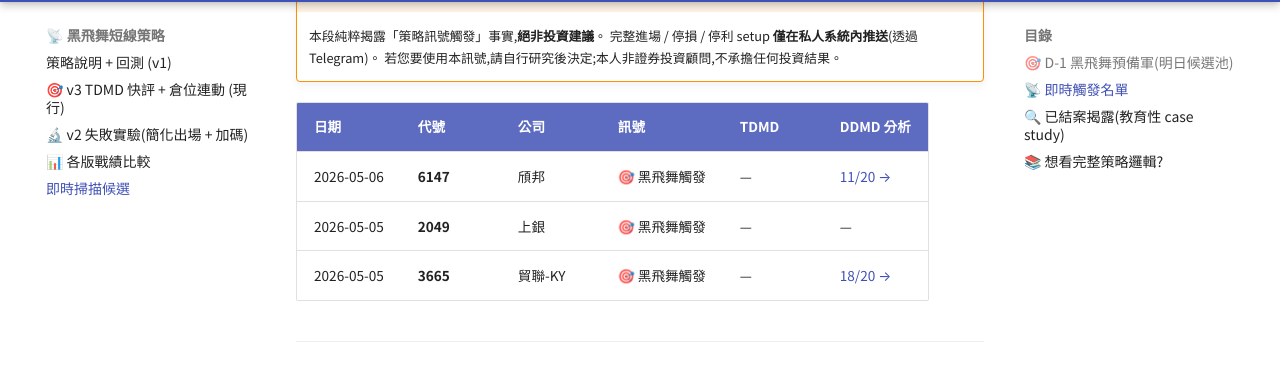
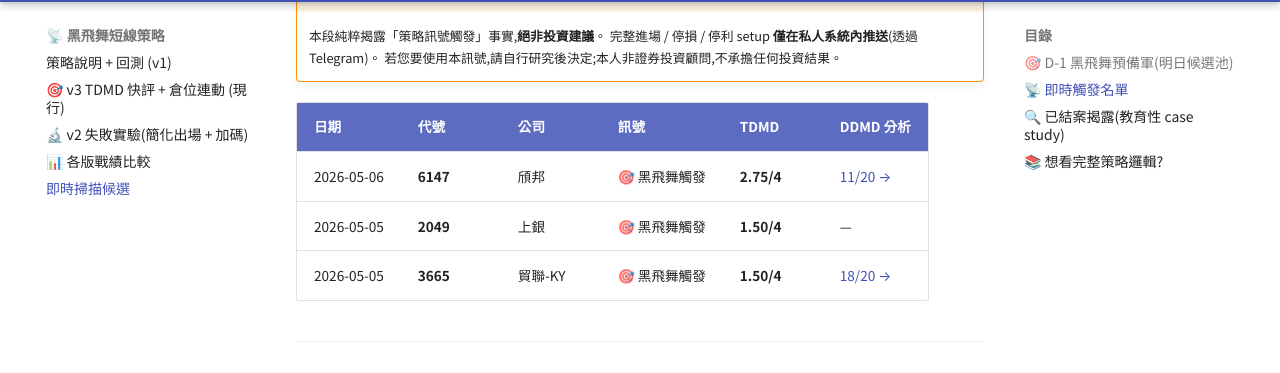
Before and after one commit to ShoppingLiao/stock-analysis-public, an MkDocs documentation site: the page built from docs/signals.md, in a window 1280 px wide and 900 px high, scrolled down 1874 px. Shown: the part 94-467 px from the top of the window. Built offline with MkDocs 1.6.1 and Material for MkDocs 9.7.7, drawn with Linux system fonts in a browser that asks for light colours; comment, search, counter and statistics services are not loaded.

Commit message:
docs(signals): update L2/L3 (2026-05-06)

```diff
--- a/docs/signals.md
+++ b/docs/signals.md
@@ -56,9 +56,9 @@
 
 | 日期 | 代號 | 公司 | 訊號 | TDMD | DDMD 分析 |
 |------|------|------|------|------|----------|
-| 2026-05-06 | **6147** | 頎邦 | 🎯 黑飛舞觸發 | — | [11/20 →](https://shoppingliao.github.io/stock-analysis-public/reports/6147_%E9%A0%8E%E9%82%A6_DDMD_2026-05-06/) |
-| 2026-05-05 | **2049** | 上銀 | 🎯 黑飛舞觸發 | — | — |
-| 2026-05-05 | **3665** | 貿聯-KY | 🎯 黑飛舞觸發 | — | [18/20 →](https://shoppingliao.github.io/stock-analysis-public/reports/3665_%E8%B2%BF%E8%81%AF_DDMD_2026-05-06/) |
+| 2026-05-06 | **6147** | 頎邦 | 🎯 黑飛舞觸發 | **2.75/4** | [11/20 →](https://shoppingliao.github.io/stock-analysis-public/reports/6147_%E9%A0%8E%E9%82%A6_DDMD_2026-05-06/) |
+| 2026-05-05 | **2049** | 上銀 | 🎯 黑飛舞觸發 | **1.50/4** | — |
+| 2026-05-05 | **3665** | 貿聯-KY | 🎯 黑飛舞觸發 | **1.50/4** | [18/20 →](https://shoppingliao.github.io/stock-analysis-public/reports/3665_%E8%B2%BF%E8%81%AF_DDMD_2026-05-06/) |
 
 
 ---
```
